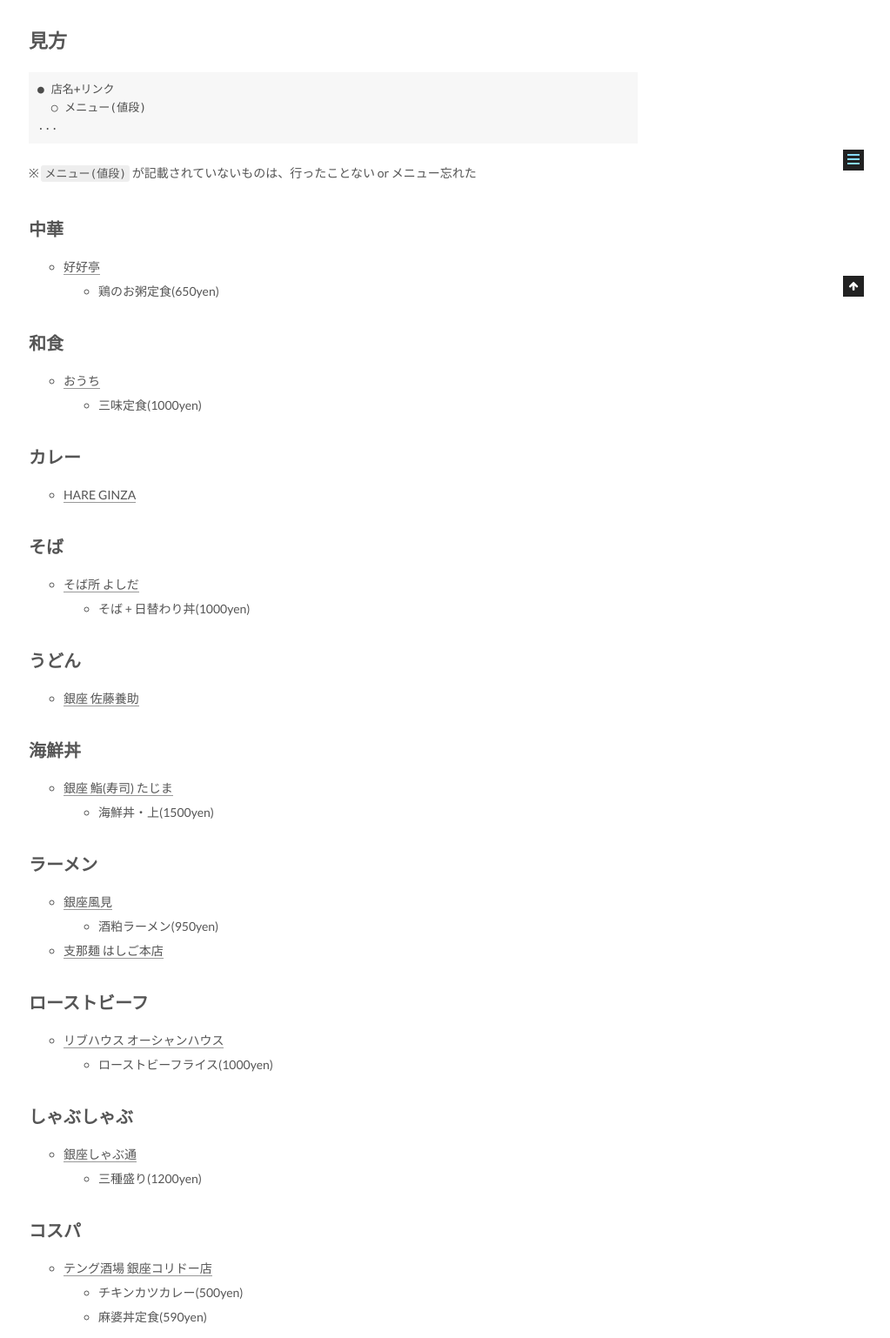
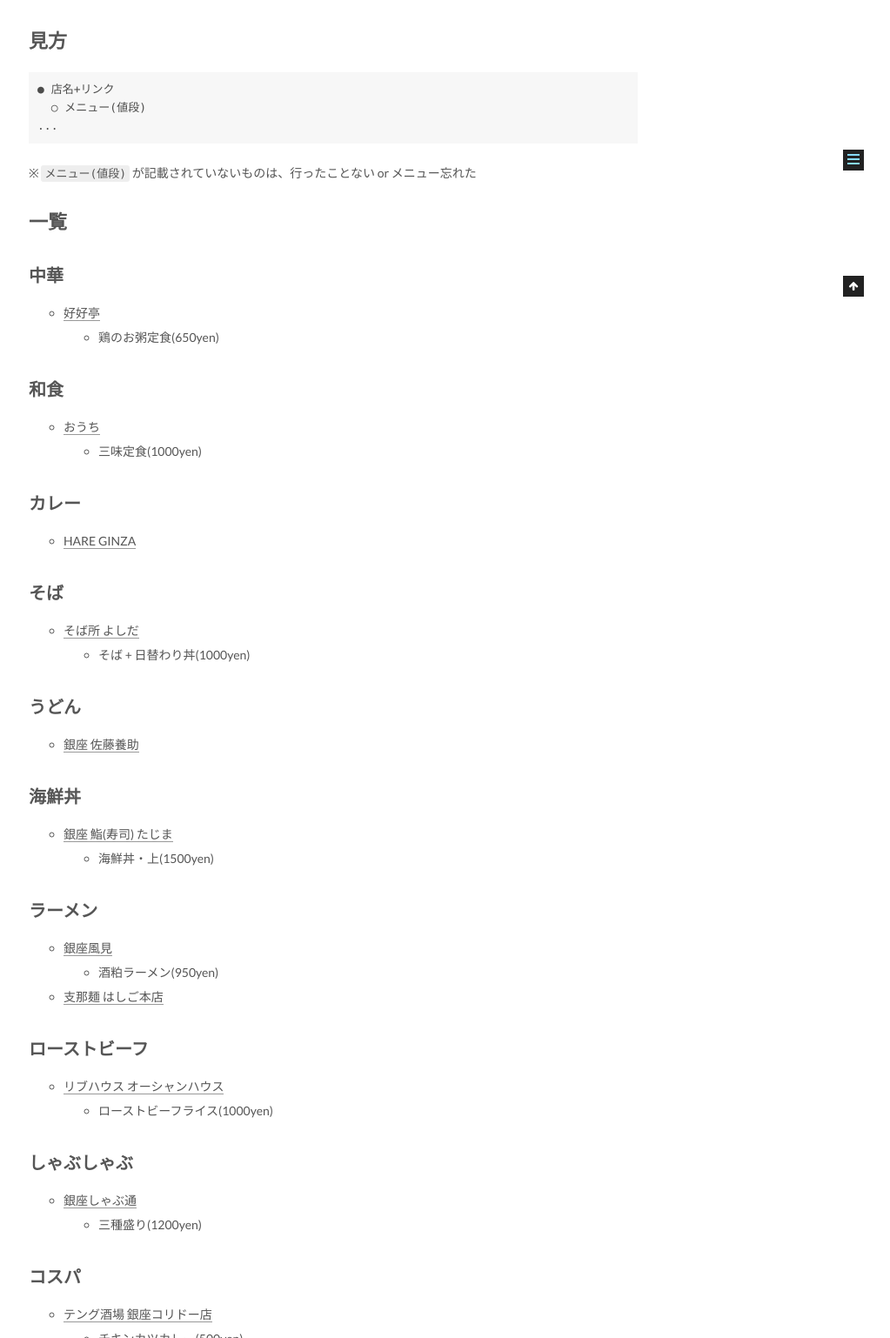
Before and after one commit to harhogefoo/harhogefoo.github.io, a Jekyll site: the page built from _posts/2017-11-17-GINZA-gourmet-list.md, in a window 1280 px wide, cut to the strip 659-2197 px from the top of the page. Shown: the whole strip at 87% size, without its empty margins (257-1280 px from the left). Built offline with Jekyll 4.4.1, drawn with Linux system fonts in a browser that asks for light colours.

Commit message:
Update 2017-11-17-GINZA-gourmet-list.md

````diff
--- a/_posts/2017-11-17-GINZA-gourmet-list.md
+++ b/_posts/2017-11-17-GINZA-gourmet-list.md
@@ -16,7 +16,7 @@
 ```
 ※ `メニュー(値段)` が記載されていないものは、行ったことない or メニュー忘れた
 
-
+# 一覧
 ## 中華
 - [好好亭](https://tabelog.com/tokyo/A1301/A130101/13002674/)
   - 鶏のお粥定食(650yen)
````
